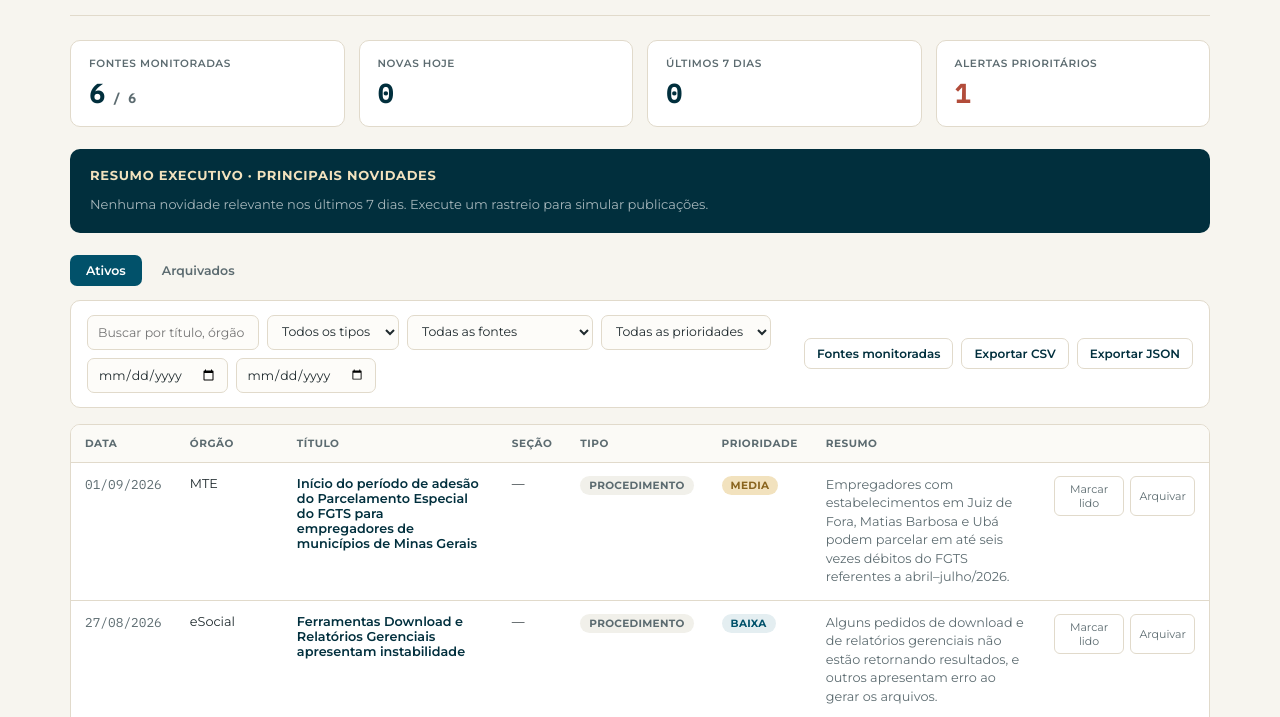
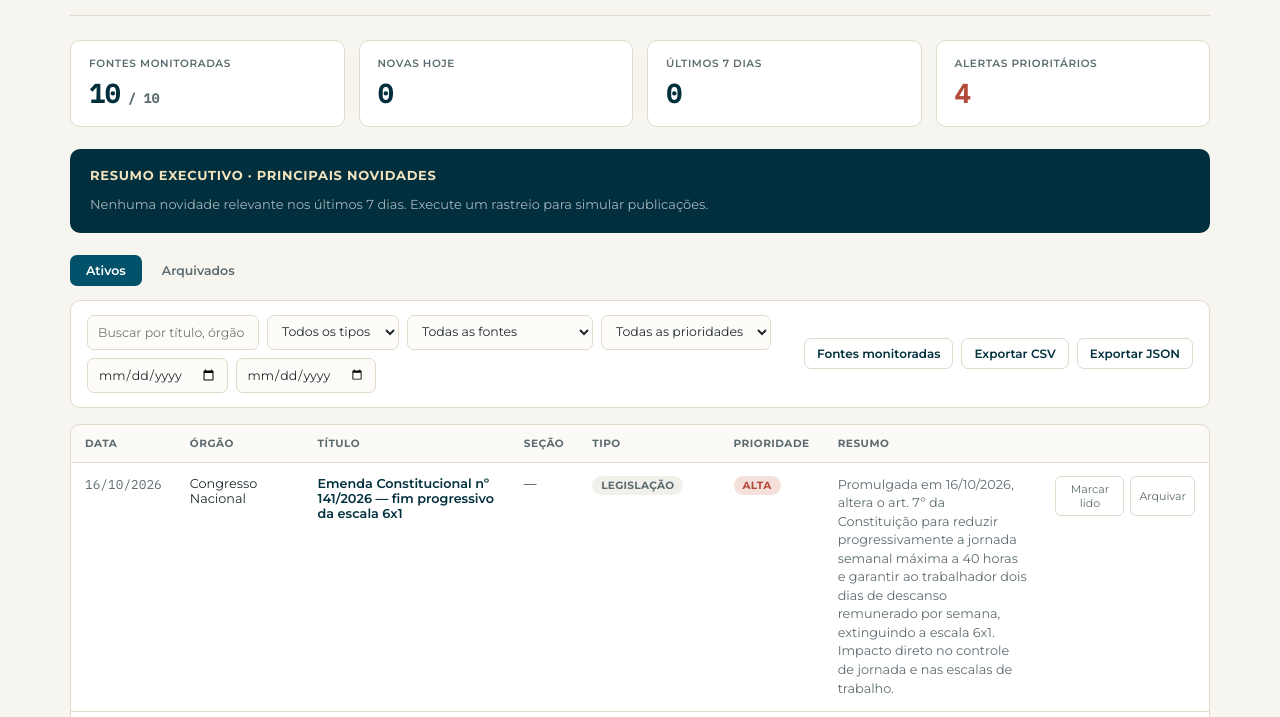
Before and after one commit to Vanessasilvadp/monitoriadp, a plain HTML site: page index.html in a window 1280 px wide. Shown: the part 65-782 px from the top of the page. Drawn offline with Linux system fonts and the light colour scheme.

Commit message:
Add files via upload

```diff
--- a/index.html
+++ b/index.html
@@ -380,7 +380,11 @@
     {id:'fgts-digital', nome:'FGTS Digital', orgao:'MTE', url:'https://www.gov.br/trabalho-e-emprego/pt-br/servicos/empregador/fgtsdigital', ativo:true},
     {id:'fgts-digital-faq', nome:'FAQ FGTS Digital', orgao:'MTE', url:'https://www.gov.br/trabalho-e-emprego/pt-br/servicos/empregador/fgtsdigital/perguntas-frequentes', ativo:true},
     {id:'esocial-faq', nome:'FAQ eSocial', orgao:'eSocial', url:'https://www.gov.br/esocial/pt-br/empresas/perguntas-frequentes/perguntas-frequentes-producao-empresas-e-ambiente-de-testes', ativo:true},
-    {id:'dou', nome:'Diário Oficial da União', orgao:'Imprensa Nacional', url:'https://www.gov.br/imprensanacional/pt-br', ativo:true}
+    {id:'dou', nome:'Diário Oficial da União', orgao:'Imprensa Nacional', url:'https://www.gov.br/imprensanacional/pt-br', ativo:true},
+    {id:'constituicao', nome:'Constituição Federal', orgao:'Planalto', url:'https://www.planalto.gov.br/ccivil_03/constituicao/constituicao.htm', ativo:true},
+    {id:'clt', nome:'CLT (Decreto-Lei 5.452)', orgao:'Planalto', url:'https://www.planalto.gov.br/ccivil_03/decreto-lei/del5452compilado.htm', ativo:true},
+    {id:'senado', nome:'Senado Federal', orgao:'Senado Federal', url:'https://www12.senado.leg.br/', ativo:true},
+    {id:'stf', nome:'STF', orgao:'STF', url:'https://portal.stf.jus.br/', ativo:true}
   ];
 
   var DOU_KEYWORDS = ["previdência social","INSS","RGPS","RPPS","benefício previdenciário","aposentadoria",
@@ -411,7 +415,10 @@
     {fonteId:'credito-trabalhador', orgao:'MTE', titulo:'Publicada a versão 2.0 do Manual Operacional do Empregador - Programa Crédito do Trabalhador', secao:null, tipo:'procedimento', prioridade:'baixa', resumo:'Atualização do manual operacional com orientações revisadas para os empregadores participantes do programa.', palavrasChave:['MTE'], dataPublicacao:'2025-05-16', link:'https://www.gov.br/trabalho-e-emprego/pt-br/servicos/empregador/fgtsdigital/manual-e-documentacao-tecnica-old/manual-operacional-do-empregador-programa-credito-do-trabalhador-v2-16-05-25.pdf'},
     {fonteId:'dou', orgao:'MPS', titulo:'Portaria Interministerial MPS/MF nº 13, de 9 de janeiro de 2026', secao:'Seção 1', tipo:'legislacao', prioridade:'alta', resumo:'Reajusta em 3,90% os benefícios pagos pelo INSS e atualiza a tabela de contribuição do RGPS, o teto previdenciário e o salário-família para 2026.', palavrasChave:['MPS','INSS','RGPS','previdência social','aposentadoria'], dataPublicacao:'2026-01-12', link:'https://www.in.gov.br/web/dou/-/portaria-interministerial-mps/mf-n-13-de-9-de-janeiro-de-2026-680382603'},
     {fonteId:'dou', orgao:'MTE', titulo:'Portaria MTE nº 1.419, de 27 de agosto de 2024', secao:'Seção 1', tipo:'legislacao', prioridade:'alta', resumo:'Aprova nova redação do capítulo 1.5 (Gerenciamento de Riscos Ocupacionais) e altera o Anexo I da NR-1, incluindo os riscos psicossociais relacionados ao trabalho.', palavrasChave:['NR','MTE','trabalho'], dataPublicacao:'2024-08-28', link:'https://www.gov.br/trabalho-e-emprego/pt-br/assuntos/inspecao-do-trabalho/seguranca-e-saude-no-trabalho/sst-portarias/2024/portaria-mte-no-1-419-nr-01-gro-nova-redacao.pdf'},
-    {fonteId:'dou', orgao:'MTE', titulo:'Edital nº 3/2025 (FGTS Digital)', secao:'Seção 3', tipo:'procedimento', prioridade:'baixa', resumo:'Publicação de edital relacionado ao FGTS Digital no Diário Oficial da União.', palavrasChave:['FGTS','MTE'], dataPublicacao:'2025-11-27', link:'https://www.in.gov.br/web/dou/-/edital-n-3/2025-671495834'}
+    {fonteId:'dou', orgao:'MTE', titulo:'Edital nº 3/2025 (FGTS Digital)', secao:'Seção 3', tipo:'procedimento', prioridade:'baixa', resumo:'Publicação de edital relacionado ao FGTS Digital no Diário Oficial da União.', palavrasChave:['FGTS','MTE'], dataPublicacao:'2025-11-27', link:'https://www.in.gov.br/web/dou/-/edital-n-3/2025-671495834'},
+    {fonteId:'constituicao', orgao:'Congresso Nacional', titulo:'Emenda Constitucional nº 141/2026 — fim progressivo da escala 6x1', secao:null, tipo:'legislacao', prioridade:'alta', resumo:'Promulgada em 16/10/2026, altera o art. 7º da Constituição para reduzir progressivamente a jornada semanal máxima a 40 horas e garantir ao trabalhador dois dias de descanso remunerado por semana, extinguindo a escala 6x1. Impacto direto no controle de jornada e nas escalas de trabalho.', palavrasChave:['trabalho','CLT'], dataPublicacao:'2026-10-16', link:'https://legis.senado.leg.br/norma/44184944/publicacao/44189027'},
+    {fonteId:'senado', orgao:'Senado Federal', titulo:'CCJ aprova relatório favorável à PEC do fim da escala 6x1', secao:null, tipo:'legislacao', prioridade:'alta', resumo:'Comissão de Constituição e Justiça do Senado aprovou parecer favorável à proposta de emenda constitucional que extingue a jornada de trabalho no regime 6x1, etapa anterior à promulgação da EC 141/2026.', palavrasChave:['trabalho','CLT'], dataPublicacao:'2026-08-27', link:'https://www12.senado.leg.br/noticias/materias/2026/08/27/pec-do-fim-da-escala-6x1-ja-conta-com-relatorio-favoravel-na-ccj'},
+    {fonteId:'stf', orgao:'STF', titulo:'STF retira suspensão de processos sobre pejotização na 1ª instância e nos TRTs', secao:null, tipo:'legislacao', prioridade:'alta', resumo:'Ministro Gilmar Mendes retirou a suspensão nacional de processos que discutem a validade de contratos de pessoa jurídica (pejotização) em primeira instância e nos Tribunais Regionais do Trabalho, liberando o andamento de ações sobre reconhecimento de vínculo empregatício.', palavrasChave:['trabalho','CLT'], dataPublicacao:'2026-06-18', link:'https://noticias.stf.jus.br/postsnoticias/stf-retira-suspensao-de-processos-sobre-pejotizacao-na-primeira-instancia-e-nos-trts/'}
   ];
 
   var SOURCE_NAME = {};
@@ -465,7 +472,7 @@
   // whatever a browser already has saved (e.g. swapping placeholder data for real
   // publications). Browsers on an older version get their reports rebuilt from the
   // current SEED_POOL instead of keeping their stale saved data.
-  var DATA_VERSION = 'real-publications-v1';
+  var DATA_VERSION = 'real-publications-v2';
 
   function buildInitialReports(){
     // Build an initial history using each publication's real date. The most recent
@@ -576,11 +583,16 @@
   function renderExecSummary(){
     var list = document.getElementById('execList');
     var weekAgo = todayISO(-7);
+    // Uses the same criterion as the summary cards above (detection date, not the
+    // publication's original date): this is what the tracker found recently, which
+    // is what "new" means for a monitoring tool, even when the underlying publication
+    // itself is older. Keeping both in sync avoids showing "4 novas hoje" in the cards
+    // right next to "nenhuma novidade" here.
     var top = state.reports
-      .filter(function(r){return r.status !== 'arquivado' && r.dataPublicacao >= weekAgo;})
+      .filter(function(r){return r.status !== 'arquivado' && r.dataDeteccao.slice(0,10) >= weekAgo;})
       .sort(function(a,b){
         var order = {alta:0, media:1, baixa:2};
-        return order[a.prioridade]-order[b.prioridade] || b.dataPublicacao.localeCompare(a.dataPublicacao);
+        return order[a.prioridade]-order[b.prioridade] || b.dataDeteccao.localeCompare(a.dataDeteccao);
       })
       .slice(0,5);
     list.innerHTML = '';
@@ -590,7 +602,7 @@
     }
     top.forEach(function(r){
       var li = document.createElement('li');
-      li.innerHTML = '<span class="tag">' + r.prioridade + '</span><span>' + escapeHtml(r.titulo) + ' <span style="color:rgba(255,255,255,.6)">— ' + escapeHtml(r.orgao) + ', ' + fmtDate(r.dataPublicacao) + '</span></span>';
+      li.innerHTML = '<span class="tag">' + r.prioridade + '</span><span>' + escapeHtml(r.titulo) + ' <span style="color:rgba(255,255,255,.6)">— ' + escapeHtml(r.orgao) + ', publicado em ' + fmtDate(r.dataPublicacao) + '</span></span>';
       list.appendChild(li);
     });
   }
@@ -617,8 +629,9 @@
       if(r.dataDeteccao.slice(0,10) === today && r.status === 'novo') tr.className = 'is-new';
       var tipoLabel = {legislacao:'Legislação', norma:'Norma', procedimento:'Procedimento', noticia:'Notícia'}[r.tipo] || r.tipo;
       var prioClass = 'badge-' + r.prioridade;
+      var detectadoTitle = 'Detectado em ' + fmtDateTime(r.dataDeteccao);
       tr.innerHTML =
-        '<td class="date-cell">' + fmtDate(r.dataPublicacao) + '</td>' +
+        '<td class="date-cell" title="' + escapeHtml(detectadoTitle) + '">' + fmtDate(r.dataPublicacao) + '</td>' +
         '<td>' + escapeHtml(r.orgao) + '</td>' +
         '<td class="titulo-cell"><a href="' + escapeHtml(r.link || sourceUrl(r.fonteId)) + '" target="_blank" rel="noopener">' + escapeHtml(r.titulo) + '</a></td>' +
         '<td>' + (r.secao ? escapeHtml(r.secao) : '—') + '</td>' +
```
